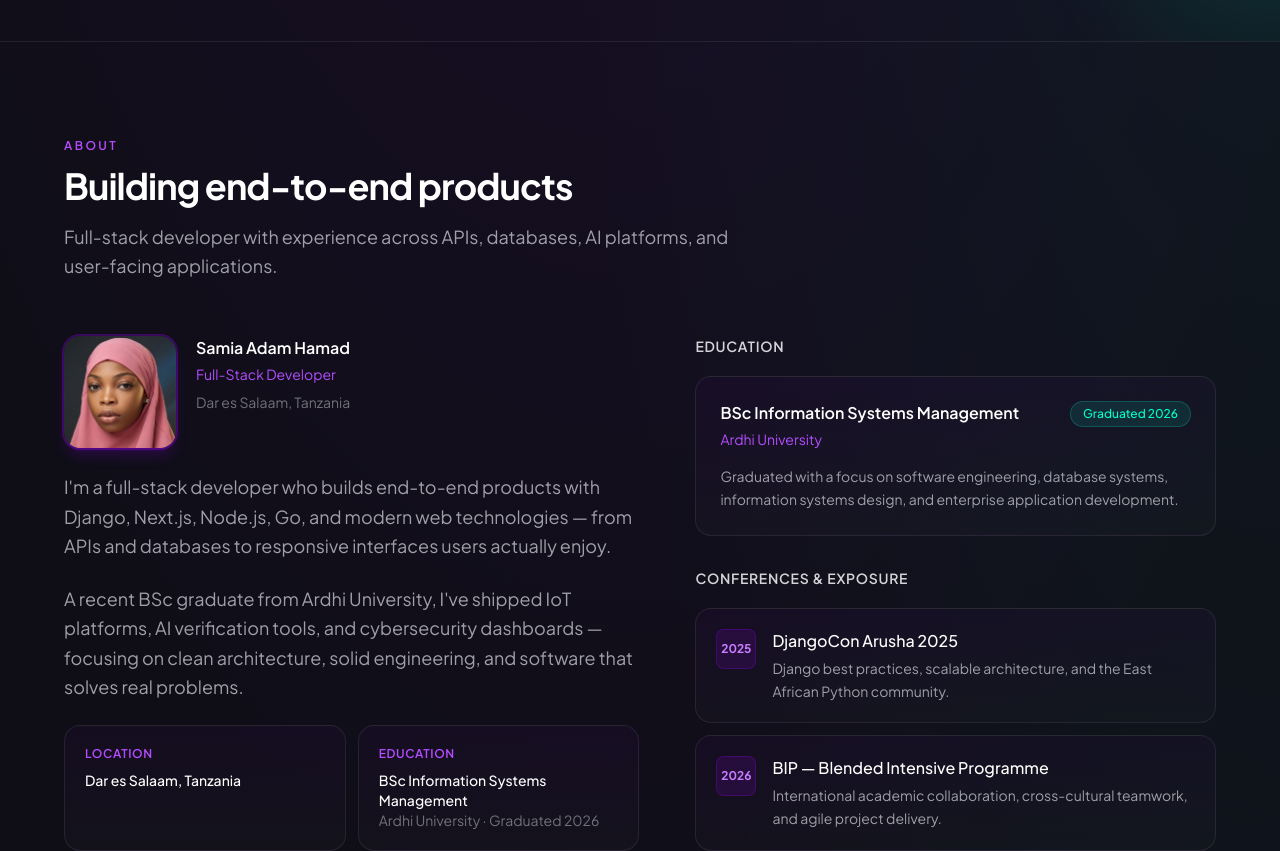
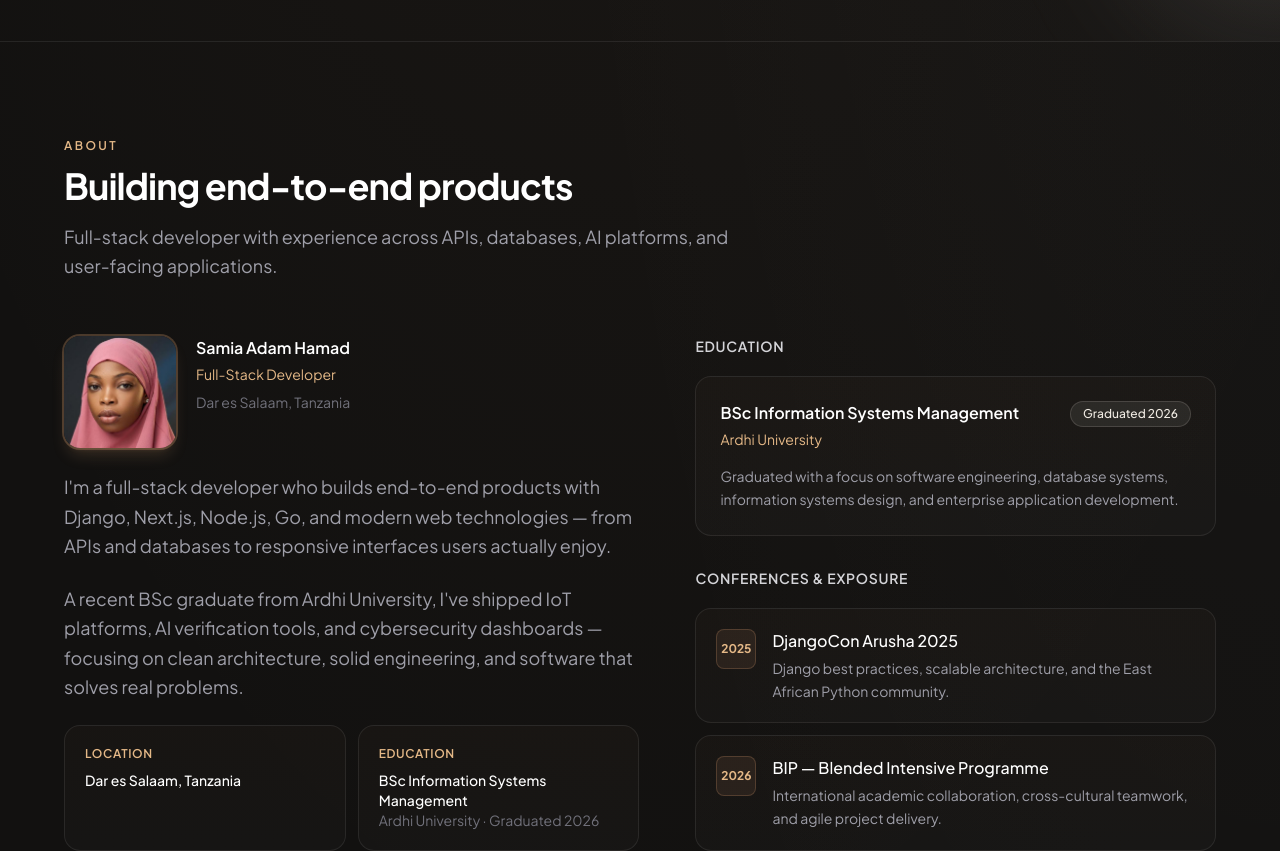
Before and after one commit to Samiahamad37/my-portfolio, a Next.js app: page / in a window 1280 px wide. Shown: the part 780-1631 px from the top of the page. Built offline with nearby package versions, Linux system fonts and the light colour scheme.

Commit message:
change the ui color

```diff
--- a/src/app/globals.css
+++ b/src/app/globals.css
@@ -3,19 +3,19 @@
 @theme inline {
   --font-sans: var(--font-jakarta), ui-sans-serif, system-ui, sans-serif;
 
-  /* Electric Purple & Neon Mint — 60-30-10 palette */
-  --color-surface: #0f0e17;
-  --color-surface-elevated: #16151f;
-  --color-surface-card: #12111a;
+  /* Warm charcoal + amber — restrained, human palette */
+  --color-surface: #121110;
+  --color-surface-elevated: #1c1a18;
+  --color-surface-card: #181614;
 
-  --color-primary: #9d00ff;
-  --color-primary-light: #b44dff;
-  --color-primary-muted: rgb(157 0 255 / 0.14);
+  --color-primary: #c9956a;
+  --color-primary-light: #e4b887;
+  --color-primary-muted: rgb(201 149 106 / 0.14);
 
-  --color-cta: #00ffcc;
-  --color-cta-light: #5cffdf;
-  --color-cta-muted: rgb(0 255 204 / 0.12);
-  --color-cta-foreground: #0f0e17;
+  --color-cta: #f0ebe3;
+  --color-cta-light: #faf8f5;
+  --color-cta-muted: rgb(240 235 227 / 0.08);
+  --color-cta-foreground: #121110;
 
   --color-border-subtle: rgb(255 255 255 / 0.08);
 }
@@ -27,13 +27,13 @@ html {
 body {
   background-color: var(--color-surface);
   background-image:
-    radial-gradient(ellipse 80% 50% at 50% -20%, rgb(157 0 255 / 0.12), transparent),
-    radial-gradient(ellipse 60% 40% at 100% 0%, rgb(0 255 204 / 0.06), transparent),
-    radial-gradient(ellipse 50% 40% at 0% 100%, rgb(157 0 255 / 0.05), transparent);
+    radial-gradient(ellipse 80% 50% at 50% -20%, rgb(201 149 106 / 0.08), transparent),
+    radial-gradient(ellipse 60% 40% at 100% 0%, rgb(240 235 227 / 0.03), transparent),
+    radial-gradient(ellipse 50% 40% at 0% 100%, rgb(201 149 106 / 0.04), transparent);
 }
 
 ::selection {
-  background-color: rgb(157 0 255 / 0.4);
+  background-color: rgb(201 149 106 / 0.35);
   color: white;
 }
 
@@ -74,7 +74,7 @@ body {
   border: 1px solid var(--color-border-subtle);
   background: linear-gradient(
     180deg,
-    rgb(157 0 255 / 0.04) 0%,
+    rgb(201 149 106 / 0.03) 0%,
     rgb(255 255 255 / 0.02) 100%
   );
   border-radius: 1rem;
@@ -85,15 +85,15 @@ body {
 }
 
 .card-hover:hover {
-  border-color: rgb(157 0 255 / 0.35);
+  border-color: rgb(201 149 106 / 0.3);
   box-shadow:
     0 8px 32px rgb(0 0 0 / 0.35),
-    0 0 24px rgb(157 0 255 / 0.08);
+    0 0 24px rgb(201 149 106 / 0.06);
   transform: translateY(-2px);
 }
 
 .text-gradient {
-  background: linear-gradient(135deg, #ffffff 0%, #b44dff 45%, #00ffcc 100%);
+  background: linear-gradient(135deg, #faf8f5 0%, #e4b887 55%, #c9956a 100%);
   -webkit-background-clip: text;
   background-clip: text;
   color: transparent;
@@ -107,22 +107,22 @@ body {
 
 .btn-cta:hover {
   background-color: var(--color-cta-light);
-  box-shadow: 0 8px 24px rgb(0 255 204 / 0.25);
+  box-shadow: 0 8px 24px rgb(240 235 227 / 0.12);
 }
 
 .badge-primary {
-  border: 1px solid rgb(157 0 255 / 0.25);
-  background: rgb(157 0 255 / 0.12);
-  color: #c77dff;
+  border: 1px solid rgb(201 149 106 / 0.25);
+  background: rgb(201 149 106 / 0.1);
+  color: #e4b887;
 }
 
 .badge-cta {
-  border: 1px solid rgb(0 255 204 / 0.2);
-  background: rgb(0 255 204 / 0.1);
-  color: #00ffcc;
+  border: 1px solid rgb(240 235 227 / 0.15);
+  background: rgb(240 235 227 / 0.08);
+  color: #f0ebe3;
 }
 
 ::-webkit-scrollbar { width: 8px; }
-::-webkit-scrollbar-track { background: #0f0e17; }
-::-webkit-scrollbar-thumb { background: #2a2838; border-radius: 4px; }
-::-webkit-scrollbar-thumb:hover { background: #9d00ff; }
+::-webkit-scrollbar-track { background: #121110; }
+::-webkit-scrollbar-thumb { background: #2e2b28; border-radius: 4px; }
+::-webkit-scrollbar-thumb:hover { background: #c9956a; }
```
